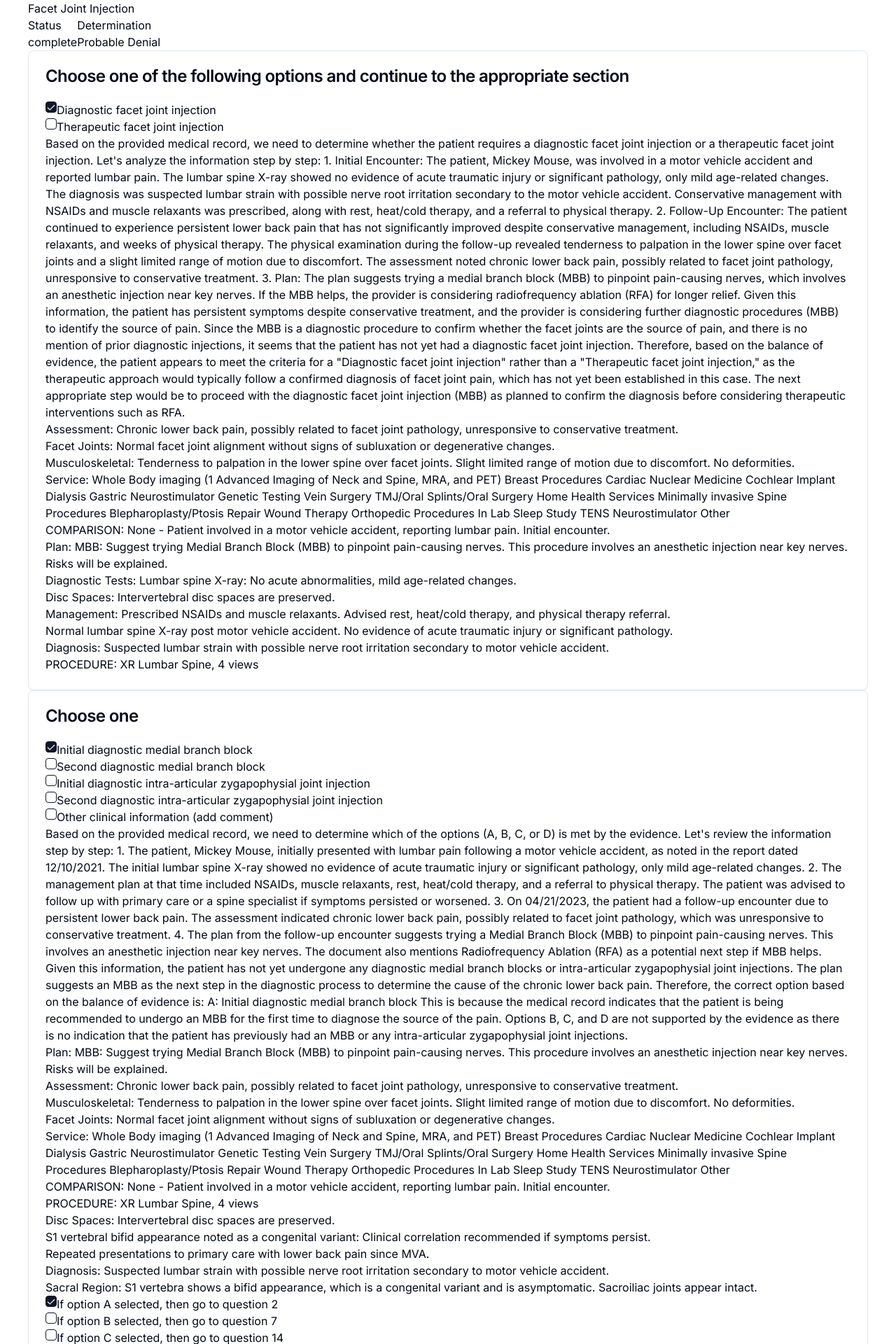
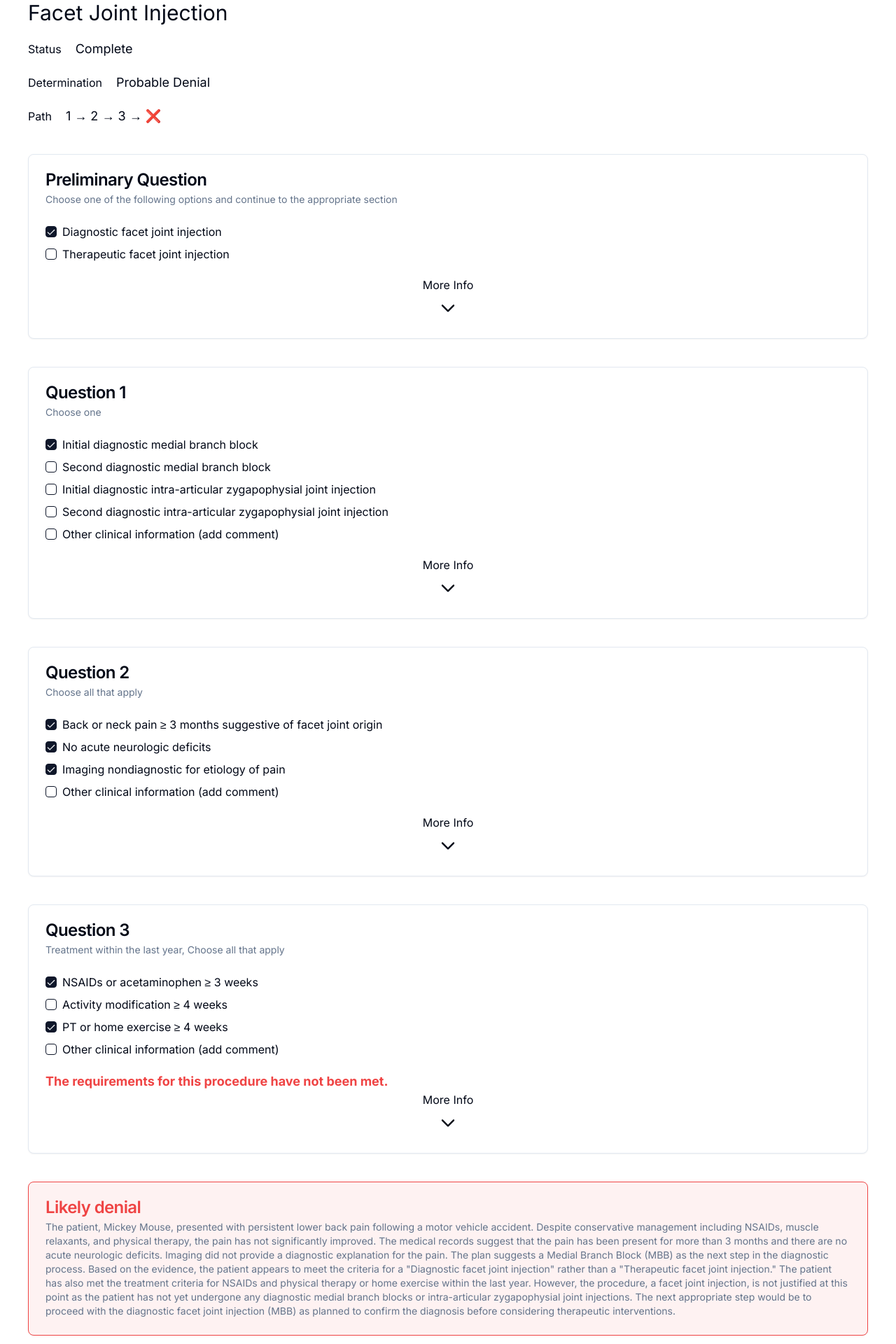
Before and after one commit to jn222/Prior-Authorization-Helper, a Next.js app: page /decision in a window 1280 px wide. Shown: the top 1920 px of the page at 70% size. Built offline with nearby package versions, Linux system fonts and the light colour scheme.

Commit message:
Style decision page more

```diff
--- a/app/decision/page.tsx
+++ b/app/decision/page.tsx
@@ -8,11 +8,12 @@ import DecisionSummary from "@/components/decision-summary"
 const Page: FC = () => {
   return (
     <main className="flex min-h-screen flex-col items-center px-10">
-      <div>
+      <div className="space-y-10">
         <Header
           status={decision.status}
           determination={decision.is_met}
           procedure={decision.procedure_name}
+          path={decision.steps.map((step) => step.key)}
         />
         {decision.steps.map((step) => (
           <Step step={step} key={step.key} />
--- a/components/decision-summary.tsx
+++ b/components/decision-summary.tsx
@@ -1,5 +1,6 @@
 import { FC } from "react"
 import { Card, CardDescription, CardHeader, CardTitle } from "./ui/card"
+import classNames from "classnames"
 
 interface Props {
   approval: boolean
@@ -8,9 +9,13 @@ interface Props {
 
 const DecisionSummary: FC<Props> = ({ approval, summary }: Props) => {
   return (
-    <Card>
+    <Card className={classNames(approval ? "border-green-500 bg-green-50" : "border-red-500 bg-red-50")}>
       <CardHeader>
-        <CardTitle>Likely {approval ? "approval" : "denial"}</CardTitle>
+        <CardTitle
+          className={classNames(approval ? "text-green-500" : "text-red-500")}
+        >
+          Likely {approval ? "approval" : "denial"}
+        </CardTitle>
         <CardDescription>{summary}</CardDescription>
       </CardHeader>
     </Card>
--- a/components/evidence-list.tsx
+++ b/components/evidence-list.tsx
@@ -1,5 +1,6 @@
 import { Evidence } from "@/app/types/decision.types"
 import { FC } from "react"
+import classNames from "classnames"
 
 interface Props {
   evidenceArr: Evidence[]
@@ -7,10 +8,21 @@ interface Props {
 
 const EvidenceList: FC<Props> = ({ evidenceArr }: Props) => {
   return (
-    <div>
+    <div className="rounded-lg overflow-hidden border border-">
+
       {evidenceArr.map((evidence, index) => (
-        // TODO: Link pdf
-        <div key={index}>{evidence.content}</div>
+        <div
+          key={evidence.content}
+          className={classNames(
+            "flex items-center p-4",
+            index % 2 ? "bg-gray-50" : "bg-gray-200"
+          )}
+        >
+          <div className="flex-none w-15 mr-10 text-center">
+            <span>page {evidence.page_number}</span>
+          </div>
+          <div>{evidence.content}</div>
+        </div>
       ))}
     </div>
   )
--- a/components/header.tsx
+++ b/components/header.tsx
@@ -4,21 +4,40 @@ interface Props {
   status: string
   determination: boolean
   procedure: string
+  path: string[]
 }
 
-const Header: FC<Props> = ({ status, determination, procedure }: Props) => {
+const Header: FC<Props> = ({
+  status,
+  determination,
+  procedure,
+  path
+}: Props) => {
   return (
-    <div>
-      <h1>{procedure}</h1>
-      <div className="flex">
-        <div>
-          <h3>Status</h3>
-          <h2>{status}</h2>
-        </div>
-        <div>
-          <h3>Determination</h3>
-          <h2>{determination ? "Probable Approval" : "Probable Denial"}</h2>
-        </div>
+    <div className="space-y-5">
+      <span className="text-3xl">{procedure}</span>
+      <div className="space-x-5">
+        <span>Status</span>
+        <span className="text-lg">
+          {status.charAt(0).toUpperCase() + status.slice(1)}
+        </span>
+      </div>
+      <div className="space-x-5">
+        <span>Determination</span>
+        <span className="text-lg">
+          {determination ? "Probable Approval" : "Probable Denial"}
+        </span>
+      </div>
+      <div className="space-x-5">
+        <span>Path</span>
+        <span className="text-lg">
+          {path.reduce(
+            (pathString, step) =>
+              Number(step) !== 0 ? pathString.concat(`${step} → `) : pathString,
+            ""
+          )}
+          {determination ? "✅" : "❌"}
+        </span>
       </div>
     </div>
   )
--- a/components/logic.tsx
+++ b/components/logic.tsx
@@ -8,11 +8,10 @@ interface Props {
 
 const Logic: FC<Props> = ({ logicArr }: Props) => {
   return (
-    <div>
-      {/* TODO: Don't use index */}
-      {logicArr.map((logic, index) => (
-        <div key={index} className="flex">
-          <Checkbox checked={logic.selected} />
+    <div className="space-y-2">
+      {logicArr.map((logic) => (
+        <div key={logic.text} className="flex items-center space-x-2">
+          <Checkbox checked={logic.selected} className="cursor-default" />
           <label>{logic.text}</label>
         </div>
       ))}
--- a/components/option-list.tsx
+++ b/components/option-list.tsx
@@ -1,17 +1,19 @@
 import { Option } from "@/app/types/decision.types"
 import { FC } from "react"
 import { Checkbox } from "./ui/checkbox"
+import classNames from "classnames"
 
 interface Props {
   options: Option[]
+  className?: string
 }
 
-const OptionList: FC<Props> = ({ options }: Props) => {
+const OptionList: FC<Props> = ({ options, className }: Props) => {
   return (
-    <div>
+    <div className={classNames("space-y-2", className)}>
       {options.map((option) => (
-        <div key={option.key} className="flex">
-          <Checkbox checked={option.selected} />
+        <div key={option.key} className="flex items-center space-x-2">
+          <Checkbox checked={option.selected} className="cursor-default" />
           <label>{option.text}</label>
         </div>
       ))}
--- a/components/step.tsx
+++ b/components/step.tsx
@@ -1,5 +1,7 @@
+"use client"
+
 import { Step } from "@/app/types/decision.types"
-import { FC } from "react"
+import { FC, useState } from "react"
 import {
   Card,
   CardContent,
@@ -10,25 +12,69 @@ import {
 import OptionList from "./option-list"
 import EvidenceList from "./evidence-list"
 import Logic from "./logic"
+import {
+  Collapsible,
+  CollapsibleContent,
+  CollapsibleTrigger
+} from "./ui/collapsible"
+import { CaretDownIcon, CaretUpIcon } from "@radix-ui/react-icons"
 
 interface Props {
   step: Step
 }
 
 const Step: FC<Props> = ({ step }: Props) => {
+  const [expanded, setExpanded] = useState(false)
   return (
+    <Collapsible
+      open={expanded}
+      onOpenChange={setExpanded}
+    >
       <Card>
         <CardHeader>
-        <CardTitle>{step.question}</CardTitle>
+          <CardTitle>
+            {Number(step.key) === 0
+              ? "Preliminary Question"
+              : `Question ${step.key}`}
+          </CardTitle>
+          <CardDescription>{step.question}</CardDescription>
         </CardHeader>
         <CardContent>
-        <OptionList options={step.options} />
-        {!step.is_met && <span>The requirements for this procedure have not been met.</span>}
-        <div>{step.reasoning}</div>
+          <OptionList options={step.options} className="mb-5"/>
+          {!step.is_met && (
+            <span className="text-red-500 text-lg font-bold">
+              The requirements for this procedure have not been met.
+            </span>
+          )}
+          <div className="justify-center flex">
+            <CollapsibleTrigger>
+              <>
+                <span>{expanded ? "Less" : "More"} Info</span>
+                <div className="justify-center flex">
+                  {expanded ? (
+                    <CaretUpIcon className="size-10" />
+                  ) : (
+                    <CaretDownIcon className="size-10" />
+                  )}
+                </div>
+              </>
+            </CollapsibleTrigger>
+          </div>
+
+          <CollapsibleContent className="space-y-10">
+            <div className="space-y-5">
+              {step.reasoning.split("\n\n").map((reason) => (
+                <div key={reason}>
+                  <p>{reason}</p>
+                </div>
+              ))}
+            </div>
             <EvidenceList evidenceArr={step.evidence} />
             <Logic logicArr={step.logic} />
+          </CollapsibleContent>
         </CardContent>
       </Card>
+    </Collapsible>
   )
 }
 export default Step
--- a/package.json
+++ b/package.json
@@ -12,9 +12,11 @@
     "@hookform/resolvers": "^3.3.4",
     "@radix-ui/react-checkbox": "^1.0.4",
     "@radix-ui/react-collapsible": "^1.0.3",
+    "@radix-ui/react-icons": "^1.3.0",
     "@radix-ui/react-label": "^2.0.2",
     "@radix-ui/react-slot": "^1.0.2",
     "class-variance-authority": "^0.7.0",
+    "classnames": "^2.5.1",
     "clsx": "^2.1.0",
     "lucide-react": "^0.334.0",
     "next": "14.1.0",
```
Also changed, not shown: 1 other file (tests, documents, lock files or other folders). Lines whose indentation alone changed are shown as unchanged.
